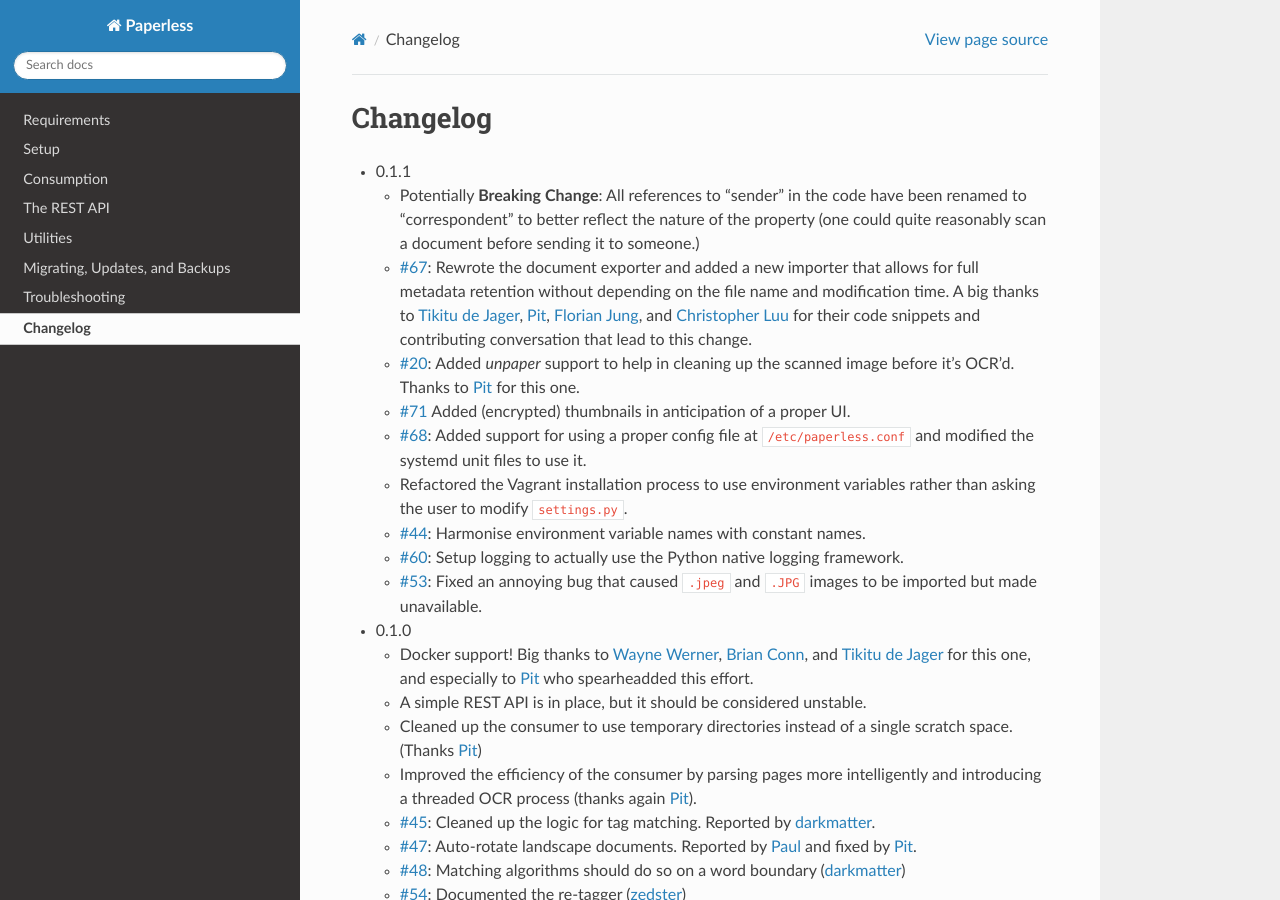
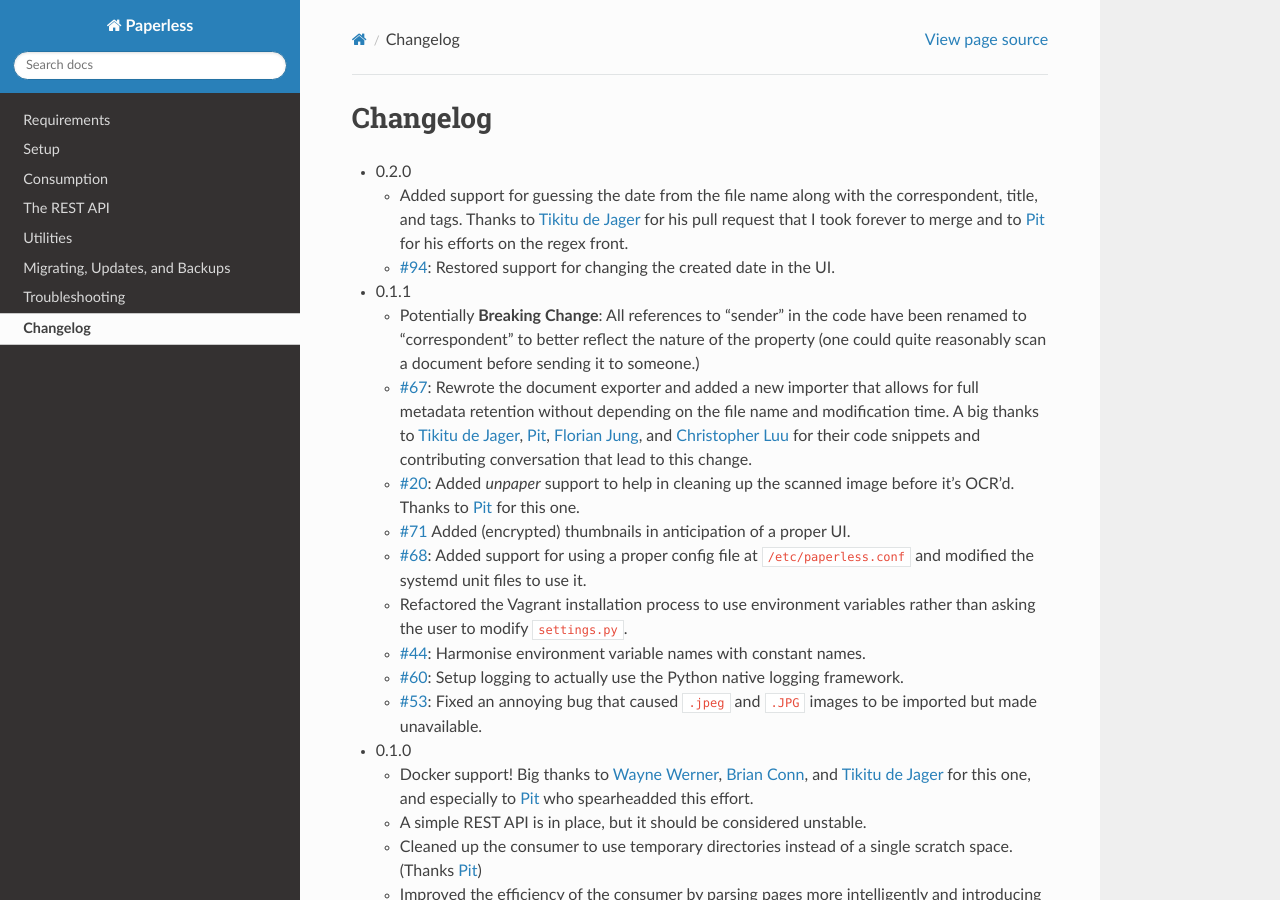
Before and after one commit to repoRangee/Large-scale, a Sphinx documentation site: the page built from docs/changelog.rst, in a window 1280 px wide and 900 px high. Built offline with Sphinx 7.4.7 and the Read the Docs theme 3.1.0, drawn with Linux system fonts in a browser that asks for light colours; formulas are drawn with MathJax 3.

Commit message:
Added reference to the new date feature in file names

```diff
--- a/docs/changelog.rst
+++ b/docs/changelog.rst
@@ -1,5 +1,13 @@
 Changelog
 #########
+
+* 0.2.0
+
+  * Added support for guessing the date from the file name along with the
+    correspondent, title, and tags.  Thanks to `Tikitu de Jager`_ for his pull
+    request that I took forever to merge and to `Pit`_ for his efforts on the
+    regex front.
+  * `#94`_: Restored support for changing the created date in the UI.
 
 * 0.1.1
 
@@ -99,3 +107,4 @@ Changelog
 .. _#67: https://github.com/danielquinn/paperless/issues/67
 .. _#68: https://github.com/danielquinn/paperless/issues/68
 .. _#71: https://github.com/danielquinn/paperless/issues/71
+.. _#94: https://github.com/danielquinn/paperless/issues/71
```
